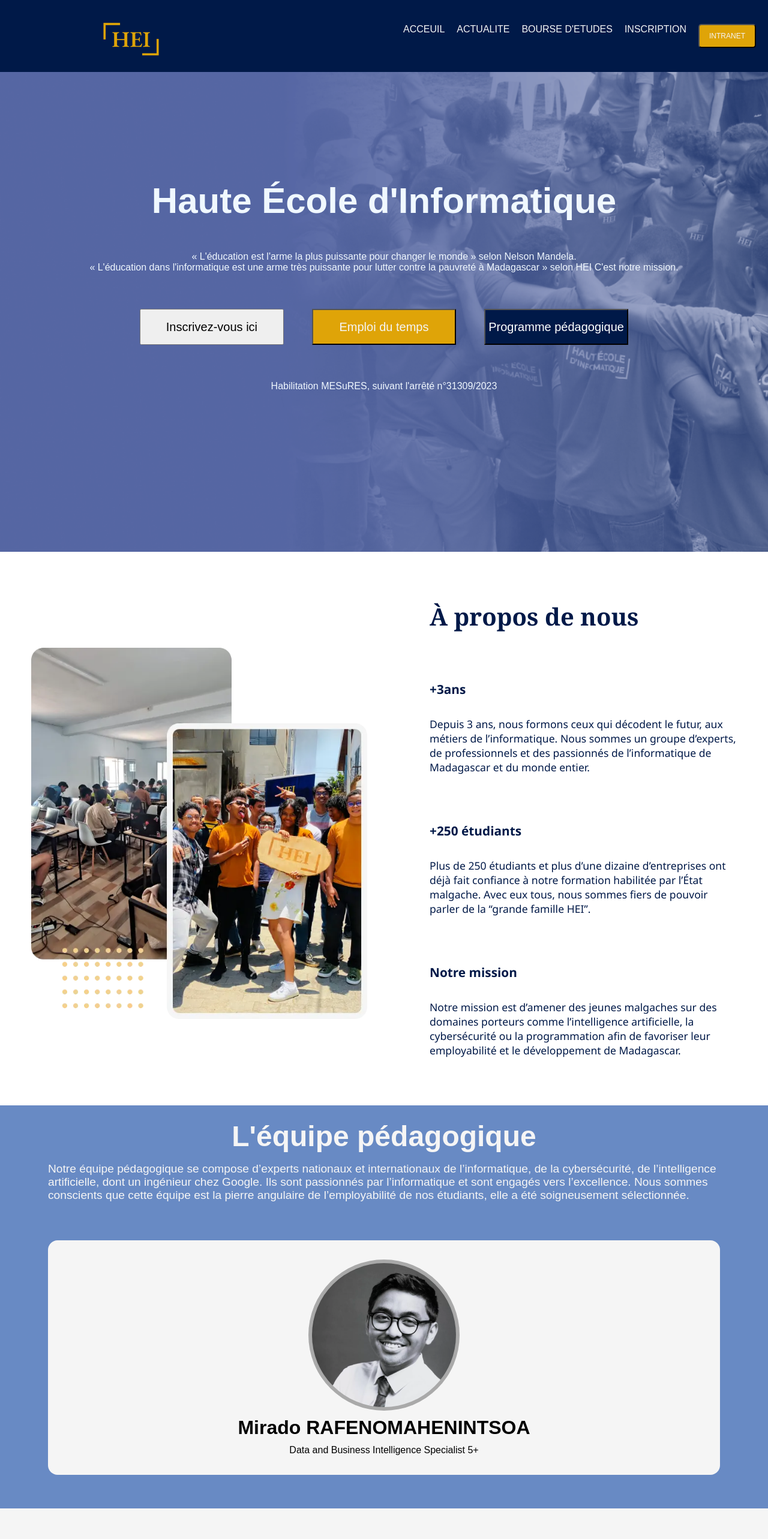
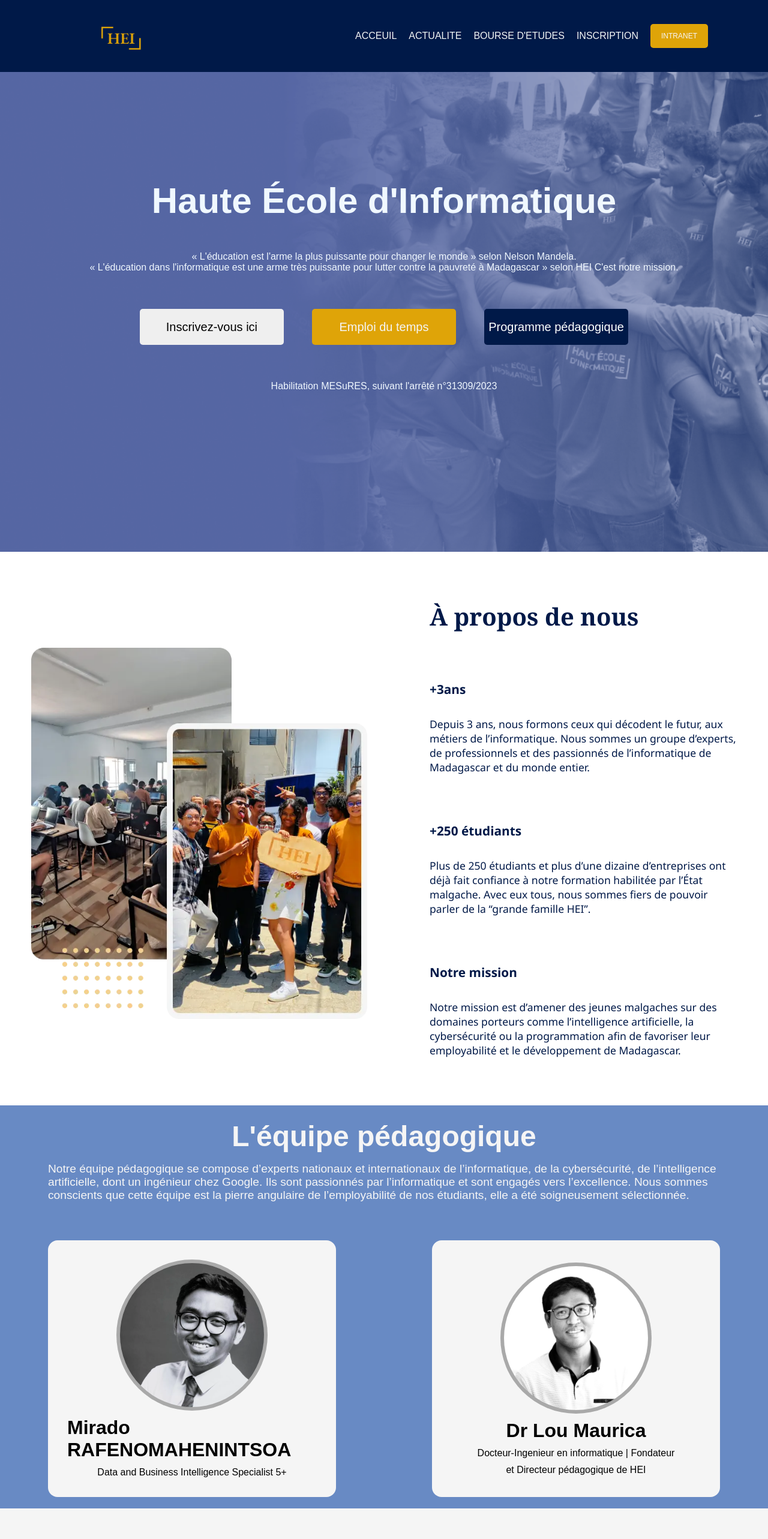
Before and after one commit to Bradon614/HEI_page, a React (Vite) app: page / in a window 1280 px wide. Shown: the top 2566 px of the page at 60% size. Built offline with nearby package versions, Linux system fonts and the light colour scheme.

Commit message:
build  footer

```diff
--- a/src/App.jsx
+++ b/src/App.jsx
@@ -5,9 +5,9 @@
 import Deboche from './components/deboucher';
 import Admission from './components/admission';
 import Techno from './components/techno';
-import './App.css'
-import '@fortawesome/fontawesome-free/css/all.min.css';
+
 import Domaines from './components/domaine';
+import Footer from './components/footer';
 
 
 function App() {
@@ -22,6 +22,7 @@
       <Domaines/>
       <Admission/>
       <Techno/>
+      <Footer/>
     </>
   )
 }
--- a/src/components/admission.jsx
+++ b/src/components/admission.jsx
@@ -14,15 +14,15 @@
       </div>
 
       <div className="admission-steps">
-        <div className="step-box" style={{ backgroundColor: '#F6E27F' }}>
+        <div className="step-box" style={{ backgroundColor: '#c7b385ff' }}>
           <h2>01</h2>
           <span>Dépôt de dossiers :</span> pour les bacheliers de toutes séries sans limite d’âge
         </div>
-        <div className="step-box" style={{ backgroundColor: '#F0B67F' }}>
+        <div className="step-box" style={{ backgroundColor: '#caa581ff' }}>
           <h2>02</h2>
           <span>Test de niveau :</span> composé d’une épreuve de français niveau B2 et d’une épreuve de mathématiques niveau Terminale D
         </div>
-        <div className="step-box" style={{ backgroundColor: '#E0D68A' }}>
+        <div className="step-box" style={{ backgroundColor: '#d2ba20ff' }}>
           <h2>03</h2>
           <span>Inscription définitive</span> (si test réussi)
         </div>
--- /dev/null
+++ b/src/components/footer.jsx
@@ -0,0 +1,36 @@
+export default function Footer() {
+    return <>
+    <div className="footer">
+    <img src="/src/image/cropped-Logo-e1662790239183.png" alt="" />
+
+     <div className="LISTE">
+        <ul>
+            <li>Formation habilitée par</li>
+            <li>l’Etat suivant le système</li>
+            <li>LMD</li>
+            <li>Habilitation MESupRes</li>
+            <li>n°31309/2023</li>
+        </ul>
+        <ul>
+            <h2>Adresse</h2>
+            <li>II J 161 R Ambodivoanjo </li>
+            <li>Ivandry Antananarivo</li>
+            <li>101, Madagascar</li>
+        </ul>
+        <ul>
+            <h2>Navigation</h2>
+            <li>Accueil</li>
+            <li>Actualités</li>
+            <li>Bourse d’études</li>
+            <li>Inscription</li>
+        </ul>
+        <ul>
+            <h2>Médias sociaux</h2>
+
+        </ul>
+
+     </div>
+     </div>
+    </>
+
+}
--- a/src/components/team.jsx
+++ b/src/components/team.jsx
@@ -16,10 +16,20 @@
             </p >
         </div>
 
-        <div className="slide-img">
-            <img src="src/image/Mirado.webp" className="mickey" alt="" />
-            <h1>Mirado RAFENOMAHENINTSOA</h1>
-            <p>Data and Business Intelligence Specialist 5+</p>
+        <div className="equipes">
+
+            <div className="slide-img">
+                <img src="src/image/Mirado.webp" className="mickey" alt="" />
+                <h1>Mirado RAFENOMAHENINTSOA</h1>
+                <p>Data and Business Intelligence Specialist 5+</p>
+            </div>
+
+            <div className="slide-img">
+                <img src="src/image/Lou.jpg" className="mickey" alt="" />
+                <h1>Dr Lou Maurica</h1>
+                <p>Docteur-Ingenieur en informatique | Fondateur  </p>
+                <p> et Directeur pédagogique de HEI</p>
+            </div>
         </div>
     </div>
     </>
--- a/src/index.css
+++ b/src/index.css
@@ -5,18 +5,22 @@
   font-family: Quicksand, sans-serif;
 }
 
+/* Navbar */
+
 .navbar{
   padding-left: 10rem;
   height: 15vh;
-    background-color:#001948;
-    color:whitesmoke;
-    display: flex;
-    gap: 20rem;
-    align-items: center;
+  background-color:#001948;
+  color:whitesmoke;
+  display: flex;
+  gap: 17rem;
+  align-items: center;
+
 }
 
 .navbar img {
-  width: 7rem;
+  width: 5rem;
+  /* font-size: 10px; */
   display: flex;
   align-items: center;
 }
@@ -27,6 +31,7 @@
   /* border: 5px red solid; */
   display: flex;
   gap: 20px;
+  align-items: center;
 
 }
 
@@ -44,6 +49,8 @@
   border-radius: 5px;
   border-color: none;
 }
+
+/* Aside */
 
 .aside{
   margin: 0;
@@ -65,11 +72,19 @@
 .listButton button{
   font-size: 20px;
   width: 15rem;
+  border-radius: 5px;
+  box-shadow: none;
+  outline: none;
+}
+button{
+  border: none;
 }
 
 .yellow{
   background-color: #DFA408;
   color: whitesmoke;
+  border: none;
+
 }
 
 .blue{
@@ -77,6 +92,8 @@
   height: 60px;
   background-color: #001948;
   color: white;
+  box-shadow: none;
+  outline: none;
 }
 
 .sous_aside h1{
@@ -168,6 +185,7 @@
   margin: 2rem 5rem 10rem 5rem;
   margin-bottom: 5rem;
   padding: 2rem 2rem 2rem 2rem;
+  width: 35rem;
   border-radius: 16px;
   display: flex;
   flex-direction: column;
@@ -185,6 +203,11 @@
 
 .slide-img .mickey {
   border-radius: 50%;
+}
+
+.equipes{
+  display: flex;
+
 }
 
 /* Section debouche */
@@ -450,3 +473,28 @@
   width: 8rem;
   padding-top: 4rem;
 }
+
+/* Footer */
+.footer{
+  background-color: #001948;
+  color: #cfd2d8;
+}
+
+.footer img{
+  width: 5rem;
+  padding-left: 4rem;
+}
+
+.LISTE{
+  display: flex;
+  justify-content: space-around;
+
+}
+
+.LISTE ul h2{
+  padding-bottom: 2rem;
+}
+
+.LISTE ul li{
+  padding-bottom: 2rem;
+}
```
Also changed, not shown: src/image/Lou.jpg (renamed from src/image/97-portraits-97_edited-e1716502895676-1024x1024.jpg).
